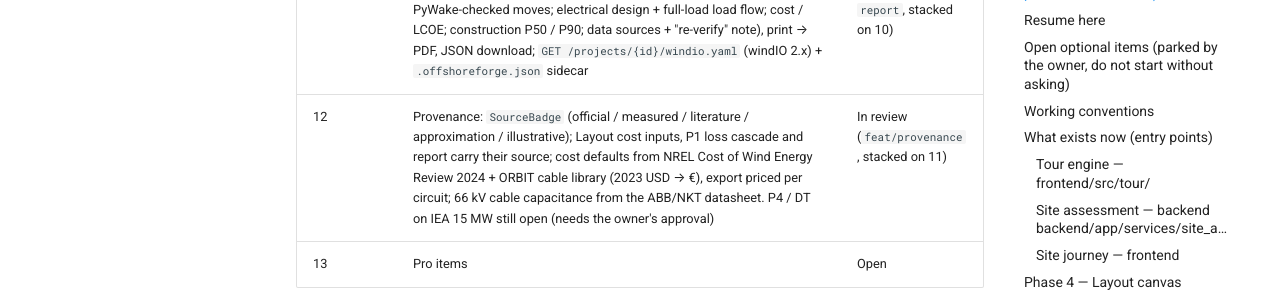
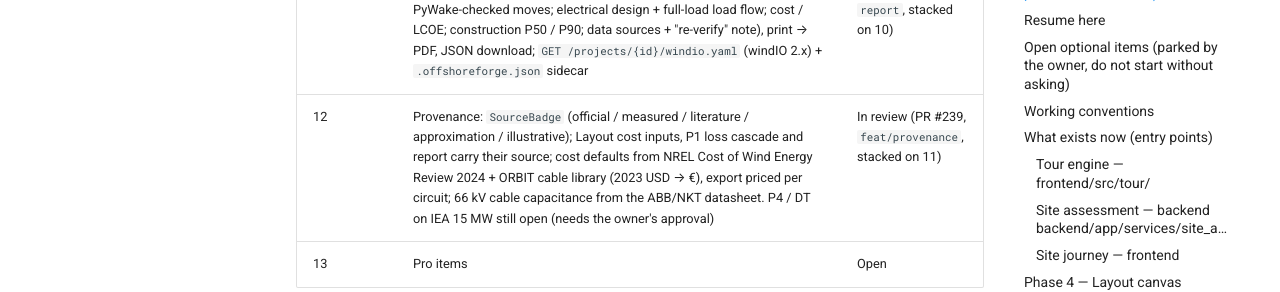
Before and after one commit to polat-mustafa/baltic-wind-control-system, an MkDocs documentation site: the page built from docs/offshoreforge-roadmap.md, in a window 1280 px wide and 900 px high, scrolled down 2113 px. Shown: the part 151-443 px from the top of the window. Built offline with MkDocs 1.6.1 and Material for MkDocs 9.7.7, drawn with Linux system fonts in a browser that asks for light colours; comment, search, counter and statistics services are not loaded.

Commit message:
docs(roadmap): phase 12 is PR #239
Co-Authored-By: Claude Opus 5.5 <noreply@anthropic.com>

```diff
--- a/docs/offshoreforge-roadmap.md
+++ b/docs/offshoreforge-roadmap.md
@@ -33,7 +33,7 @@ Full plan: `~/.claude/plans/max-effortta-plani-dusun-velvety-dawn.md` (owner's m
 | 9 | SB-510 moves into MSP energy basin PZP_44 (site 44.E.1): new layout, OSS, LIDAR, boundary, marks, 76.5 km export round Ławica Słupska, P2 redesigned by `design()` (3 × 170 MVAr), reactor switching in every operating-point study, "From SB-510" project start | In review (`feat/sb510-pzp44`, stacked on 8c) |
 | 10 | Layout UX: turbine glyphs by status (+ outside the energy basins), IDs from zoom 12, OSS platform icon, on-map legend; turbine card (net AEP, wake loss, free/waked wind, 2 nearest, depth → foundation, warnings) live while dragging; live checklist; move suggestions checked by PyWake (`/wind/wake-moves`); per-turbine depth (`/site/raster`); info buttons | In review (PR #237, `feat/layout-ux`, stacked on 9) |
 | 11 | Project report `/report` (site checks + sources, permit outlook, SVG mini map, energy: screening + PyWake, per-turbine table, AEP history; PyWake-checked moves; electrical design + full-load load flow; cost / LCOE; construction P50 / P90; data sources + "re-verify" note), print → PDF, JSON download; `GET /projects/{id}/windio.yaml` (windIO 2.x) + `.offshoreforge.json` sidecar | In review (PR #238, `feat/project-report`, stacked on 10) |
-| 12 | Provenance: `SourceBadge` (official / measured / literature / approximation / illustrative); Layout cost inputs, P1 loss cascade and report carry their source; cost defaults from NREL Cost of Wind Energy Review 2024 + ORBIT cable library (2023 USD → €), export priced per circuit; 66 kV cable capacitance from the ABB/NKT datasheet. P4 / DT on IEA 15 MW still open (needs the owner's approval) | In review (`feat/provenance`, stacked on 11) |
+| 12 | Provenance: `SourceBadge` (official / measured / literature / approximation / illustrative); Layout cost inputs, P1 loss cascade and report carry their source; cost defaults from NREL Cost of Wind Energy Review 2024 + ORBIT cable library (2023 USD → €), export priced per circuit; 66 kV cable capacitance from the ABB/NKT datasheet. P4 / DT on IEA 15 MW still open (needs the owner's approval) | In review (PR #239, `feat/provenance`, stacked on 11) |
 | 13 | Pro items | Open |
 
 Phase 1 note: `test_sb510_case_study` expected `msp_energy == "fail"` until phase 9 moved SB-510 into PZP_44; it now passes every blocker (owf = warn: allocated, natura2000 = warn: 2 km).
```
